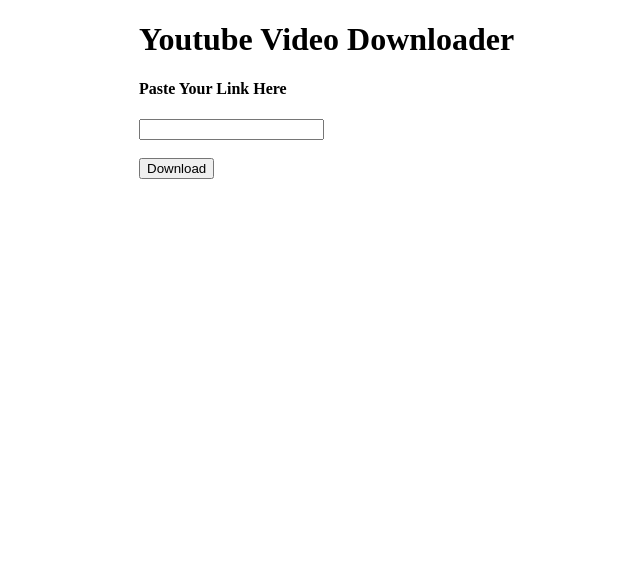
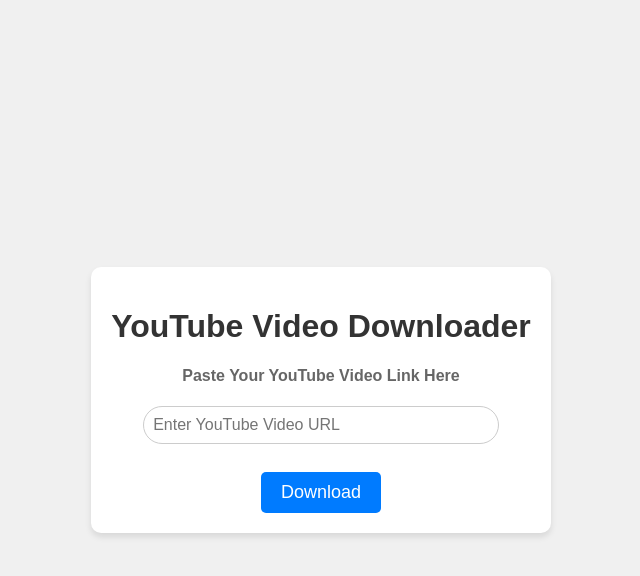
Before and after one commit to Suraj6542/Youtube-Insta-Twitter-Video-Downloader, a plain HTML site: page index.html in a window 1280 px wide. Shown: the whole page, without its empty margins (319-959 px from the left). Drawn offline with Linux system fonts and the light colour scheme.

Commit message:
Update index.html

```diff
--- a/index.html
+++ b/index.html
@@ -4,28 +4,76 @@
 <head>
     <meta charset="UTF-8">
     <meta name="viewport" content="width=device-width, initial-scale=1.0">
-    <title>Document</title>
-</head>
+    <title>YouTube Video Downloader</title>
     <style>
-    .main{
+        body {
+            font-family: Arial, sans-serif;
+            background-color: #f0f0f0;
+            margin: 0;
+            padding: 0;
+        }
+
+        .main {
+            display: flex;
+            flex-direction: column;
             align-items: center;
             justify-content: center;
-        padding-left: 450px;
+            height: 100vh;
+            text-align: center;
+        }
+
+        .container {
+            background-color: #fff;
+            padding: 20px;
+            border-radius: 10px;
+            box-shadow: 0 4px 6px rgba(0, 0, 0, 0.1);
+        }
+
+        h1 {
+            color: #333;
+        }
+
+        h4 {
+            color: #666;
+        }
+
+        input[type="text"] {
+            width: 80%;
+            padding: 9px;
+            margin-bottom: 10px;
+            border: 1px solid #ccc;
+            border-radius: 45px;
+            font-size: 16px;
+        }
+
+        button {
+            background-color: #007bff;
+            color: #fff;
+            border: none;
+            padding: 10px 20px;
+            border-radius: 5px;
+            font-size: 18px;
+            cursor: pointer;
+            transition: background-color 0.3s ease;
+        }
+
+        button:hover {
+            background-color: #0056b3;
         }
     </style>
+</head>
 
 <body>
-
-
     <div class="main">
-        <h1>Youtube Video Downloader</h1>
-        <h4>Paste Your Link Here</h4>
+        <div class="container">
+            <h1>YouTube Video Downloader</h1>
+            <h4>Paste Your YouTube Video Link Here</h4>
             <form method="post" action="/download">
-            <label for="video_url"></label>
-            <input type="text" name="video_url" required><br><br>
+                <input type="text" name="video_url" placeholder="Enter YouTube Video URL" required>
+                <br><br>
                 <button type="submit">Download</button>
-
             </form>
+        </div>
     </div>
 </body>
 
```
Lines whose indentation alone changed are shown as unchanged.
